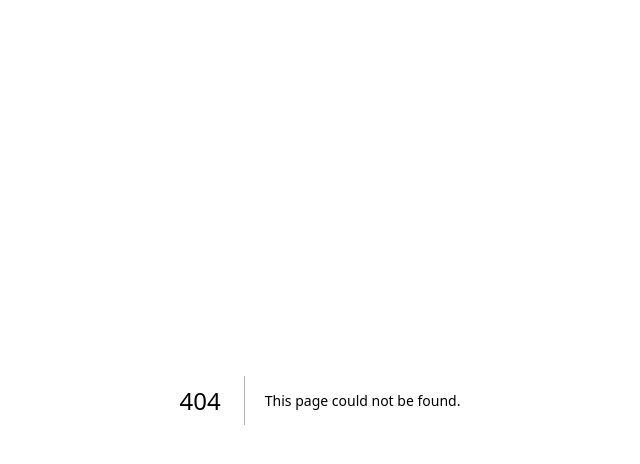
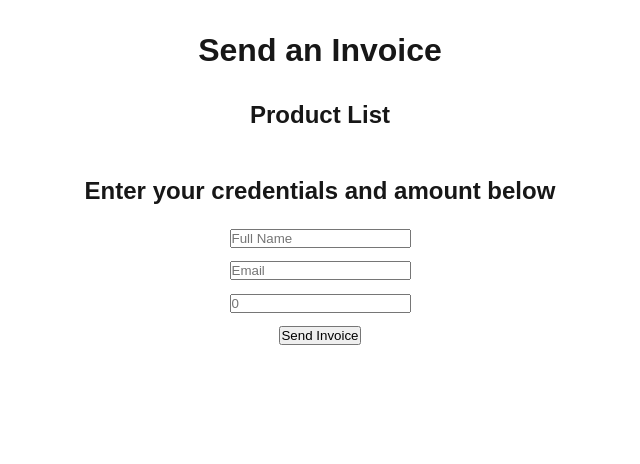
Before and after one commit to Luis-Sy/stripe-next-sample-app, a Next.js app: page /invoice in a window 1280 px wide. Before the commit this address had no page. Shown: the top 464 px of the page, without its empty margins (320-960 px from the left). Built offline with nearby package versions, Linux system fonts and the light colour scheme.

Commit message:
add invoice page and api route

```diff
--- /dev/null
+++ b/src/app/api/createInvoice/route.js
@@ -0,0 +1,47 @@
+import Stripe from "stripe";
+
+export const dynamic = "force-dynamic";
+export const revalidate = 10;
+
+const stripe = new Stripe(process.env.STRIPE_SECRET_KEY);
+
+
+export async function POST(req) {
+  try {
+
+    const data = await req.json();
+
+    const customer = await stripe.customers.create({
+        name: data.customerName,
+        email: data.customerEmail
+    });
+
+    const invoice = await stripe.invoices.create({
+        customer: customer.id,
+        auto_advance: false, // wait untill we manually finalize the invoice
+        collection_method: "send_invoice",
+        days_until_due: 7,
+        currency: "cad"
+    });
+
+    await stripe.invoiceItems.create({
+        customer: customer.id,
+        amount: data.amount * 100, // amount in cents
+        currency: "cad",
+        invoice: invoice.id
+    });
+
+    // Finalize the invoice manually after confirming items are attached
+    await stripe.invoices.finalizeInvoice(invoice.id);
+    const retrievedInvoice = await stripe.invoices.retrieve(invoice.id);
+    const invoiceUrl = retrievedInvoice.hosted_invoice_url;
+
+
+    return Response.json({
+        // return the invoice URL to the frontend and redirect user to the page
+        invoiceUrl: invoiceUrl
+    }, {status: 200});
+  } catch (error) {
+    return Response.json({ error: error.message }, { status: 400 });
+  }
+}
--- a/src/app/checkout/page.js
+++ b/src/app/checkout/page.js
@@ -43,7 +43,7 @@ export default function Page() {
 
   return (
     <div id="checkout">
-		<h1>Product Purchase Page</h1>
+		<h1>Checkout</h1>
 		<Link href="/">See Products</Link>
       {clientSecret ? (
         <EmbeddedCheckoutProvider stripe={stripePromise} options={{ clientSecret }}>
--- a/src/app/globals.css
+++ b/src/app/globals.css
@@ -41,7 +41,7 @@ a {
   }
 }
 
-/* Main page */
+/* Product List Page */
 
 h1 {
   text-align: center;
@@ -53,10 +53,15 @@ h1 {
   justify-content: center;
   justify-items: center;
   align-items: center;
+  gap: 1em;
   width: 100%;
   & > h2 {
     text-align: center;
     padding: 1em;
+  }
+  & > a:hover {
+      cursor: pointer;
+      text-decoration: underline;
   }
 }
 
@@ -83,6 +88,7 @@ h1 {
     border-style: solid;
     border-width: 5px;
     border-color: black;
+    margin-bottom: 1em;
     &:hover {
       border-color: white
     }
@@ -94,4 +100,35 @@ h1 {
   text-align: center;
 }
 
+#priceDisplay {
+  margin-bottom: 10px;
+  font-size: 3em;
+}
+
 /* Product Detail Page*/
+
+/* Invoice Page */
+
+#invoiceForm {
+  display: flex;
+  flex-direction: column;
+  justify-content: center;
+  align-items: center;
+  justify-items: center;
+  height: auto;
+  margin: 3em;
+  & > h2 {
+    text-align: center;
+    margin-bottom: 1em;
+  }
+  & > form {
+    display: flex;
+    flex-direction: column;
+    justify-content: center;
+    align-items: center;
+    justify-items: center;
+    & > * {
+      margin-bottom: 1em;
+    }
+  }
+}
--- /dev/null
+++ b/src/app/invoice/page.js
@@ -0,0 +1,73 @@
+"use client";
+import Link from "next/link";
+import { useEffect, useState } from "react";
+
+export default function InvoicePage() {
+
+    const [statusMessage, setStatusMessage] = useState("");
+
+    async function sendInvoice(event) {
+        event.preventDefault(); // Prevent page reload
+
+        setStatusMessage("Sending invoice, please wait..."); // display status to user
+
+        const formData = new FormData(event.currentTarget);
+        const customerName = formData.get("customer_name");
+        const customerEmail = formData.get("customer_email");
+        const amount = formData.get("amount");
+
+        try {
+        const res = await fetch("/api/createInvoice", {
+            method: "POST",
+            headers: {
+            "Content-Type": "application/json",
+            },
+            body: JSON.stringify({
+            "customerName": customerName,
+            "customerEmail": customerEmail,
+            "amount": parseFloat(amount), // Ensure amount is a number
+            }),
+        });
+
+        const data = await res.json();
+        if (res.ok) {
+            setStatusMessage("Invoice successfully created, redirecting to payment page...");
+            window.location.href = data.invoiceUrl; // Redirect to the generated invoice page
+        } else {
+            console.error("Error creating invoice:", data);
+            // display error message to user
+            setStatusMessage("Error creating invoice. Please try again.");
+        }
+        } catch (error) {
+        console.error("Error:", error);
+        }
+    }
+
+    return (
+        <div>
+        <h1>Send an Invoice</h1>
+        <div id="topNavigation">
+            {!localStorage.getItem("cart") || localStorage.getItem("cart").length < 1 ? (
+            <></> /* don't allow user to access checkout with an empty cart */
+            ) : (
+            <Link href="/checkout">
+                <h2>Checkout</h2>
+            </Link>
+            )}
+            <Link href="/">
+            <h2>Product List</h2>
+            </Link>
+        </div>
+        <div id="invoiceForm">
+            <h2>Enter your credentials and amount below</h2>
+            <form onSubmit={sendInvoice}>
+            <input type="text" name="customer_name" placeholder="Full Name" required />
+            <input type="email" name="customer_email" placeholder="Email" required />
+            <input type="number" name="amount" placeholder="0" min={0} required />
+            <button type="submit">Send Invoice</button>
+            </form>
+            <h2>{statusMessage}</h2>
+        </div>
+    </div>
+    );
+}
--- a/tsconfig.json
+++ b/tsconfig.json
@@ -22,6 +22,6 @@
       "@/*": ["./*"]
     }
   },
-  "include": ["next-env.d.ts", "**/*.ts", "**/*.tsx", ".next/types/**/*.ts", "src/app/components/addToCartButton.js", "src/app/productView/[id]/page.js", "src/app/page.js", "src/app/stripeCheckout/page.js"],
+  "include": ["next-env.d.ts", "**/*.ts", "**/*.tsx", ".next/types/**/*.ts", "src/app/components/addToCartButton.js", "src/app/productView/[id]/page.js", "src/app/page.js", "src/app/stripeCheckout/page.js", "src/app/invoice/page.js"],
   "exclude": ["node_modules"]
 }
```
Also changed, not shown: src/app/page.js (+9 -12 lines).
